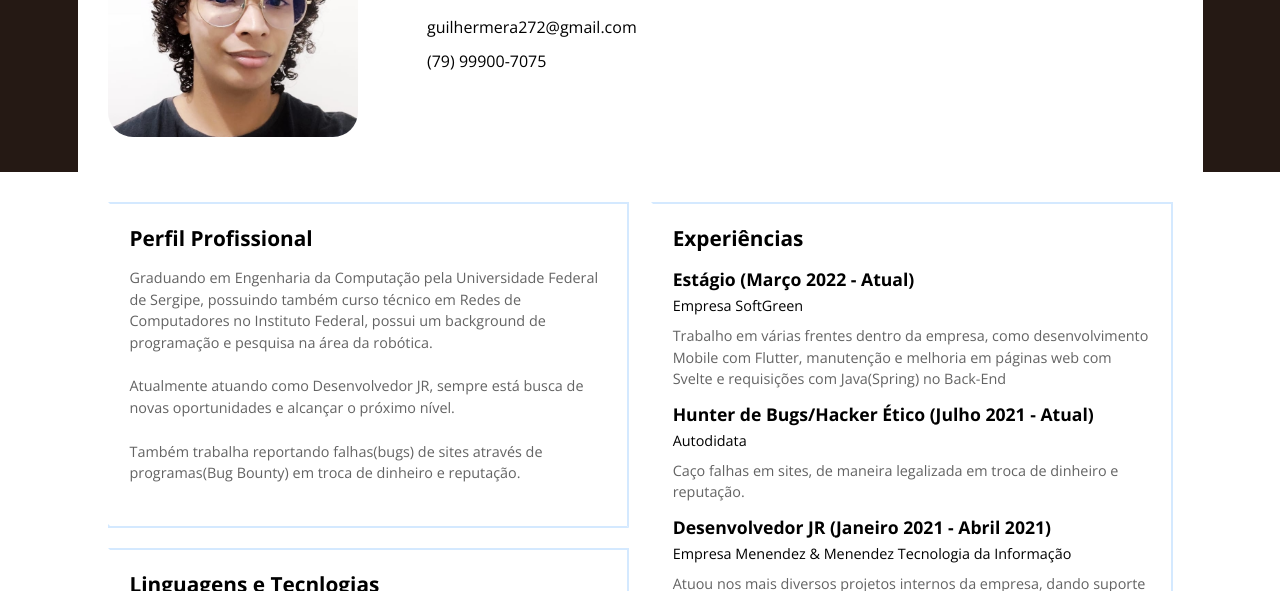
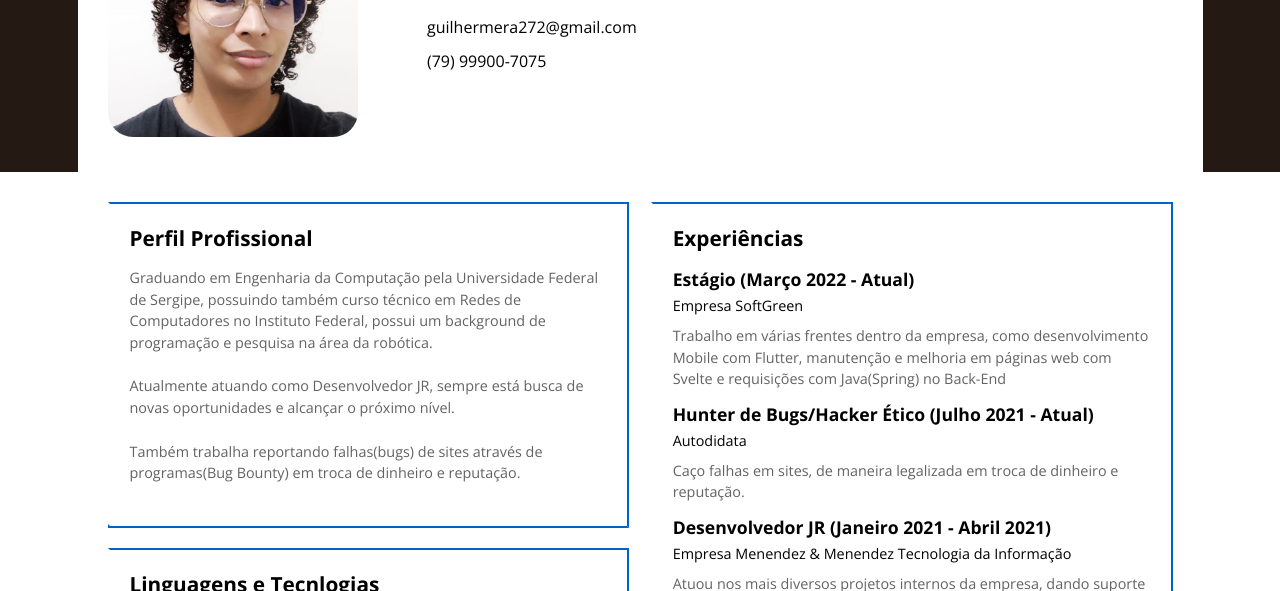
Before and after one commit to athena272/webresume, a plain HTML site: page index.html in a window 1280 px wide. Shown: the part 173-764 px from the top of the page. Drawn offline with nearby package versions, Linux system fonts and the light colour scheme.

Commit message:
Update style.css

```diff
--- a/assets/css/style.css
+++ b/assets/css/style.css
@@ -171,7 +171,7 @@ main .coluna {
 }
 
 main .coluna section {
-    border-bottom: 1px solid #d4e9ff;
+    border-bottom: 1px solid #0063cc;
     margin: 0 0 20px;
     min-height: 187px;
     color: var(--corTextoSecudaria);
@@ -238,7 +238,7 @@ label span {
 }
 
 .ativar-dark:checked~.dark-mode label {
-    background-color: #d4e9ff;
+    background-color: #0063cc;
 }
 
 .ativar-dark:checked~.dark-mode label span {
@@ -328,7 +328,6 @@ label span {
     }
 
     main .coluna section {
-        /* border: 2px solid #d4e9ff; */
         border: 2px solid transparent;
         padding: 20px;
         position: relative;
@@ -349,8 +348,8 @@ label span {
         animation-duration: 1s, 1s;
         animation-delay: 2s, 3s;
         animation-fill-mode: forwards;
-        border-top-color: #d4e9ff;
-        border-right-color: #d4e9ff;
+        border-top-color: #0063cc;
+        border-right-color: #0063cc;
     }
 
     .tecnologia{
@@ -369,8 +368,8 @@ label span {
         animation-duration: 1s, 1s;
         animation-delay: 4s, 5s;
         animation-fill-mode: forwards;
-        border-bottom-color: #d4e9ff;
-        border-left-color: #d4e9ff;
+        border-bottom-color: #0063cc;
+        border-left-color: #0063cc;
     }
 
     main .coluna {
```
